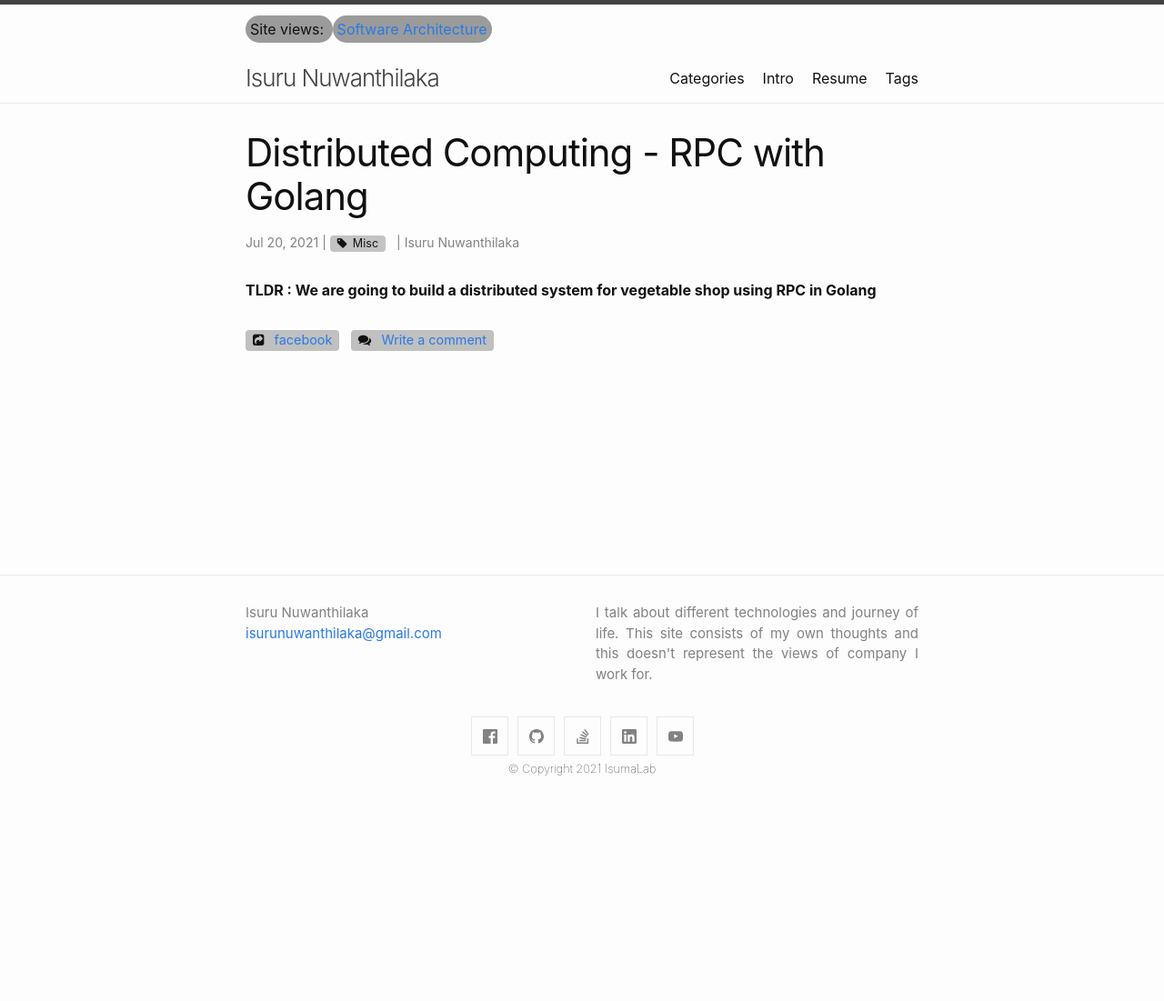
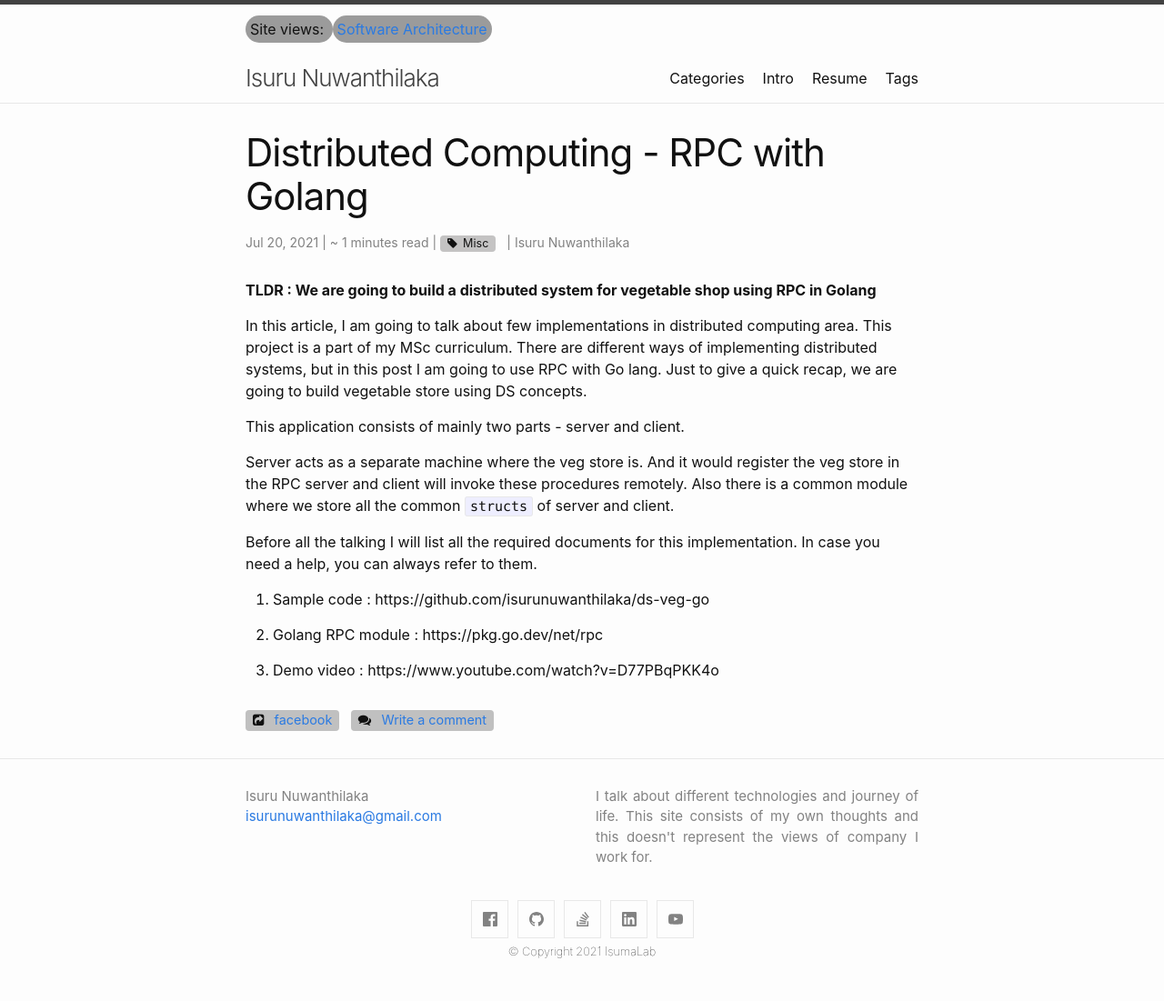
Before and after one commit to isurunuwanthilaka/isurunuwanthilaka.github.io, a Jekyll site: the page built from _posts/2021-07-20-ds-veg-go.md, in a window 1280 px wide. Shown: the whole page at 91% size. Built offline with Jekyll 4.4.1, drawn with Linux system fonts in a browser that asks for light colours; nearby versions of some CDN libraries; comment, search, counter and statistics services are not loaded; before the commit the page ends 900 px from its top, so only the background shows below that.

Commit message:
update article

```diff
--- a/_posts/2021-07-20-ds-veg-go.md
+++ b/_posts/2021-07-20-ds-veg-go.md
@@ -8,3 +8,22 @@ tags: [Misc]
 ---
 
 **TLDR : We are going to build a distributed system for vegetable shop using RPC in Golang**
+
+In this article, I am going to talk about few implementations in distributed computing area. This project is a part of my
+MSc curriculum. There are different ways of implementing distributed systems, but in this post I am going to use RPC with
+Go lang. Just to give a quick recap, we are going to build vegetable store using DS concepts.
+
+This application consists of mainly two parts - server and client.
+
+Server acts as a separate machine where the veg store is. And it would register the veg store in the RPC server and client
+will invoke these procedures remotely. Also there is a common module where we store all the common `structs` of server and
+client.
+
+Before all the talking I will list all the required documents for this implementation. In case you need a help, you can always
+refer to them.
+
+1. Sample code : https://github.com/isurunuwanthilaka/ds-veg-go
+
+2. Golang RPC module : https://pkg.go.dev/net/rpc
+
+3. Demo video : https://www.youtube.com/watch?v=D77PBqPKK4o
```
